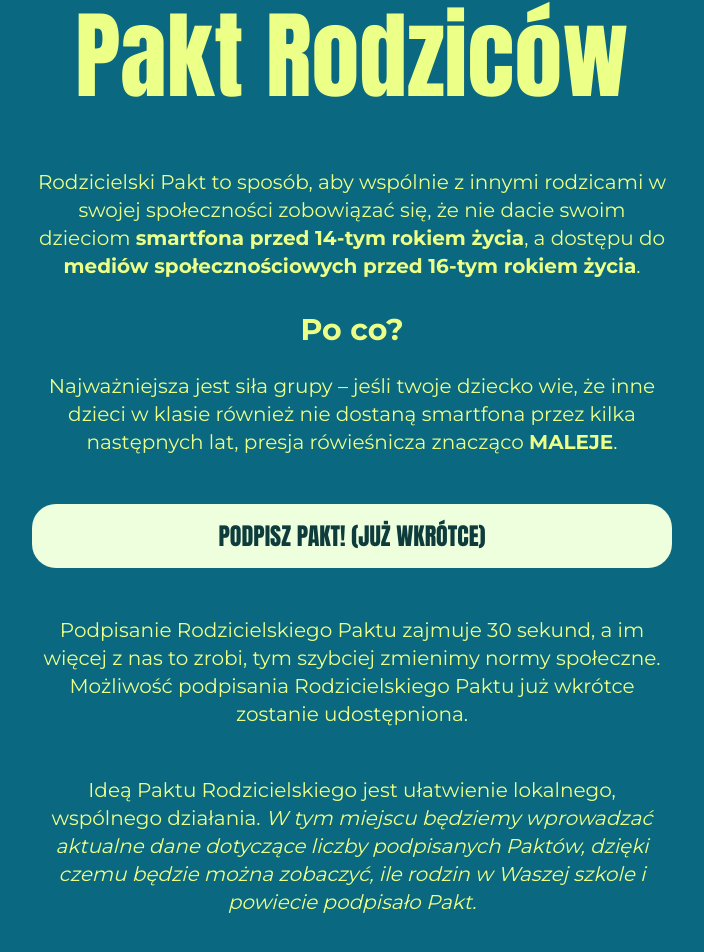
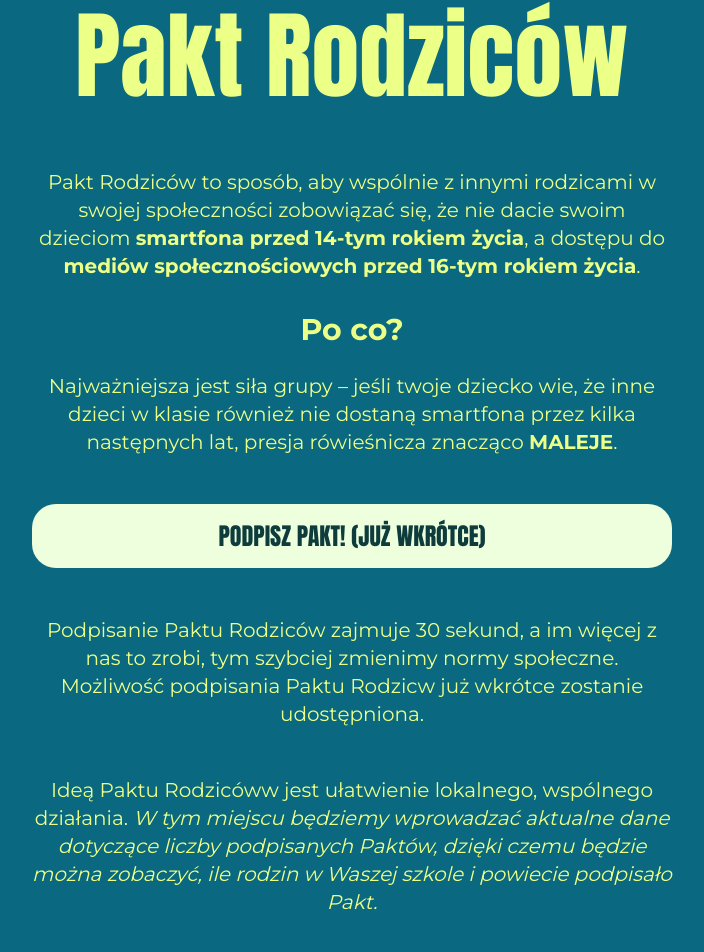
Before and after one commit to dziecinstwobezsmartfona/dbs-strona, a Next.js app: page /czym-jest-pakt in a window 1280 px wide. Shown: the part 272-1224 px from the top of the page, without its empty margins (288-992 px from the left). Built offline with nearby package versions, Linux system fonts and the light colour scheme; a web font is replaced by a local one.

Commit message:
Poprawka na stronie czym-jest-pakt

```diff
--- a/app/czym-jest-pakt/page.tsx
+++ b/app/czym-jest-pakt/page.tsx
@@ -7,14 +7,14 @@ export default function NaszaMisja() {
             <header className="flex flex-col text-(--secondary-accent) w-3/4 lg:w-1/2 mx-auto items-center justify-center text-center">
                 <Tag className="bg-black/10 mb-12">Czym jest Pakt</Tag>
                 <p className="text-5xl/16 lg:text-8xl/32 font-title mb-12">Pakt Rodziców</p>
-                <p className="text-lg lg:text-xl mb-8">Rodzicielski Pakt to sposób, aby wspólnie z innymi rodzicami w swojej społeczności zobowiązać się, że nie dacie swoim dzieciom <b>smartfona przed 14-tym rokiem życia</b>, a dostępu do <b>mediów społecznościowych przed 16-tym rokiem życia</b>.</p>
+                <p className="text-lg lg:text-xl mb-8">Pakt Rodziców to sposób, aby wspólnie z innymi rodzicami w swojej społeczności zobowiązać się, że nie dacie swoim dzieciom <b>smartfona przed 14-tym rokiem życia</b>, a dostępu do <b>mediów społecznościowych przed 16-tym rokiem życia</b>.</p>
                 <p className="text-xl lg:text-3xl mb-6"><b>Po co?</b></p>
                 <p className="text-lg lg:text-xl mb-12">Najważniejsza jest siła grupy – jeśli twoje dziecko wie, że inne dzieci w klasie również nie dostaną smartfona przez kilka następnych lat, presja rówieśnicza znacząco <b>MALEJE</b>.</p>
                 <Link className="flex justify-center bg-(--background) rounded-3xl w-full mx-auto mb-12 py-4 hover:bg-white" href="czym-jest-pakt">
                     <span className="text-lg lg:text-2xl font-title text-(--foreground)">PODPISZ PAKT! (JUŻ WKRÓTCE)</span>
                 </Link>
-                <p className="text-lg lg:text-xl mb-12">Podpisanie Rodzicielskiego Paktu zajmuje 30 sekund, a im więcej z nas to zrobi, tym szybciej zmienimy normy społeczne. Możliwość podpisania Rodzicielskiego Paktu już wkrótce zostanie udostępniona.</p>
-                <p className="text-lg lg:text-xl mb-24">Ideą Paktu Rodzicielskiego jest ułatwienie lokalnego, wspólnego działania. <i>W tym miejscu będziemy wprowadzać aktualne dane dotyczące liczby podpisanych Paktów, dzięki czemu będzie można zobaczyć, ile rodzin w Waszej szkole i powiecie podpisało Pakt.</i></p>
+                <p className="text-lg lg:text-xl mb-12">Podpisanie Paktu Rodziców zajmuje 30 sekund, a im więcej z nas to zrobi, tym szybciej zmienimy normy społeczne. Możliwość podpisania Paktu Rodzicw już wkrótce zostanie udostępniona.</p>
+                <p className="text-lg lg:text-xl mb-24">Ideą Paktu Rodzicóww jest ułatwienie lokalnego, wspólnego działania. <i>W tym miejscu będziemy wprowadzać aktualne dane dotyczące liczby podpisanych Paktów, dzięki czemu będzie można zobaczyć, ile rodzin w Waszej szkole i powiecie podpisało Pakt.</i></p>
                 <Link className="flex justify-center bg-(--foreground) text-(--secondary-accent) rounded-3xl w-full mx-auto mb-12 py-4 hover:bg-white hover:text-(--foreground)" href="co-moge-zrobic">
                     <span className="text-lg lg:text-2xl font-title">Co jeszcze mogę zrobić?</span>
                 </Link>
```
